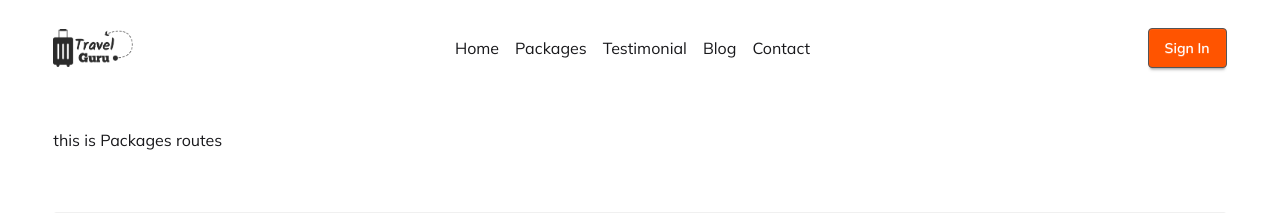
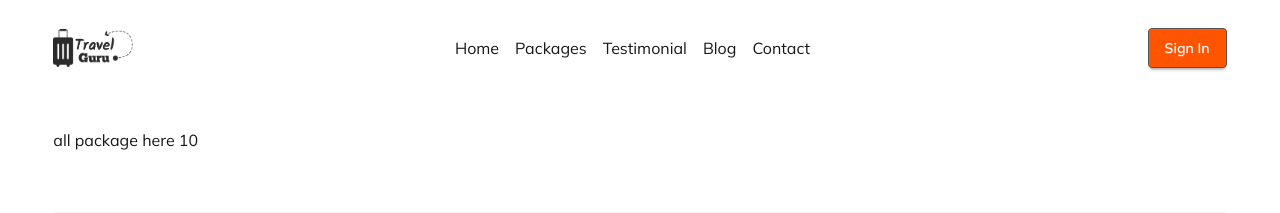
Before and after one commit to sohagroy7223/Travel-Grue, a React (Vite) app: page /packages in a window 1280 px wide. Shown: the top 213 px of the page. Built offline with nearby package versions, Linux system fonts and the light colour scheme.

Commit message:
get data from json file

```diff
--- a/index.html
+++ b/index.html
@@ -1,13 +1,16 @@
 <!doctype html>
 <html lang="en">
+
 <head>
   <meta charset="UTF-8" />
-    <link rel="icon" type="image/svg+xml" href="/favicon.svg" />
+  <link rel="icon" type="image/svg+xml" href="/image.png" />
   <meta name="viewport" content="width=device-width, initial-scale=1.0" />
   <title>travel-grue</title>
 </head>
+
 <body>
   <div id="root"></div>
   <script type="module" src="/src/main.jsx"></script>
 </body>
+
 </html>
--- /dev/null
+++ b/src/Page/Package.jsx
@@ -0,0 +1,14 @@
+import React from "react";
+import { useLoaderData } from "react-router";
+
+const Package = () => {
+  const data = useLoaderData();
+
+  return (
+    <div>
+      <h4>all package here {data.length}</h4>
+    </div>
+  );
+};
+
+export default Package;
--- a/src/Page/Packages.jsx
+++ /dev/null
@@ -1,11 +0,0 @@
-import React from "react";
-
-const Packages = () => {
-  return (
-    <div>
-      <h3>this is Packages routes</h3>
-    </div>
-  );
-};
-
-export default Packages;
--- a/src/Routes/Routes.jsx
+++ b/src/Routes/Routes.jsx
@@ -1,7 +1,8 @@
 import { createBrowserRouter } from "react-router";
 import Root from "../Layout/Root";
 import Home from "../Page/Home";
-import Packages from "../Page/packages";
+
+import Package from "../Page/Package";
 
 export const router = createBrowserRouter([
   {
@@ -14,7 +15,8 @@ export const router = createBrowserRouter([
       },
       {
         path: "packages",
-        Component: Packages,
+        Component: Package,
+        loader: () => fetch("/hotels.json"),
       },
       //   {
       //     path: "testimonial",
```
Also changed, not shown: public/images.jpeg (added). Lines whose indentation alone changed are shown as unchanged.
